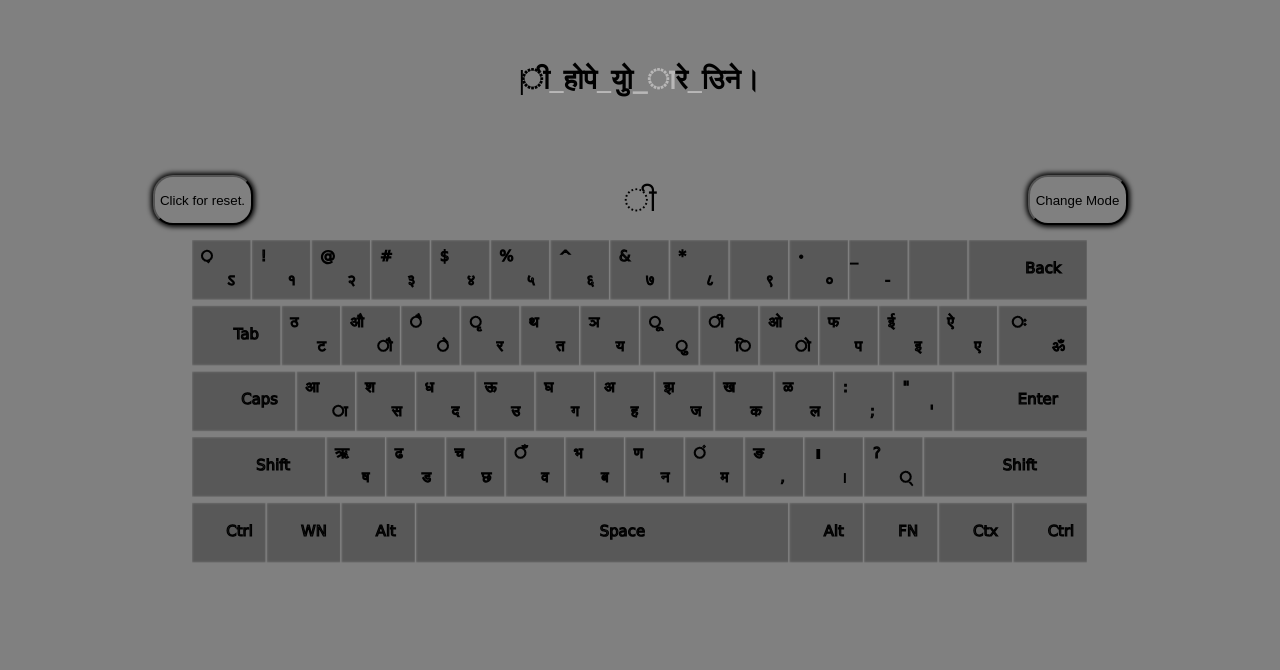
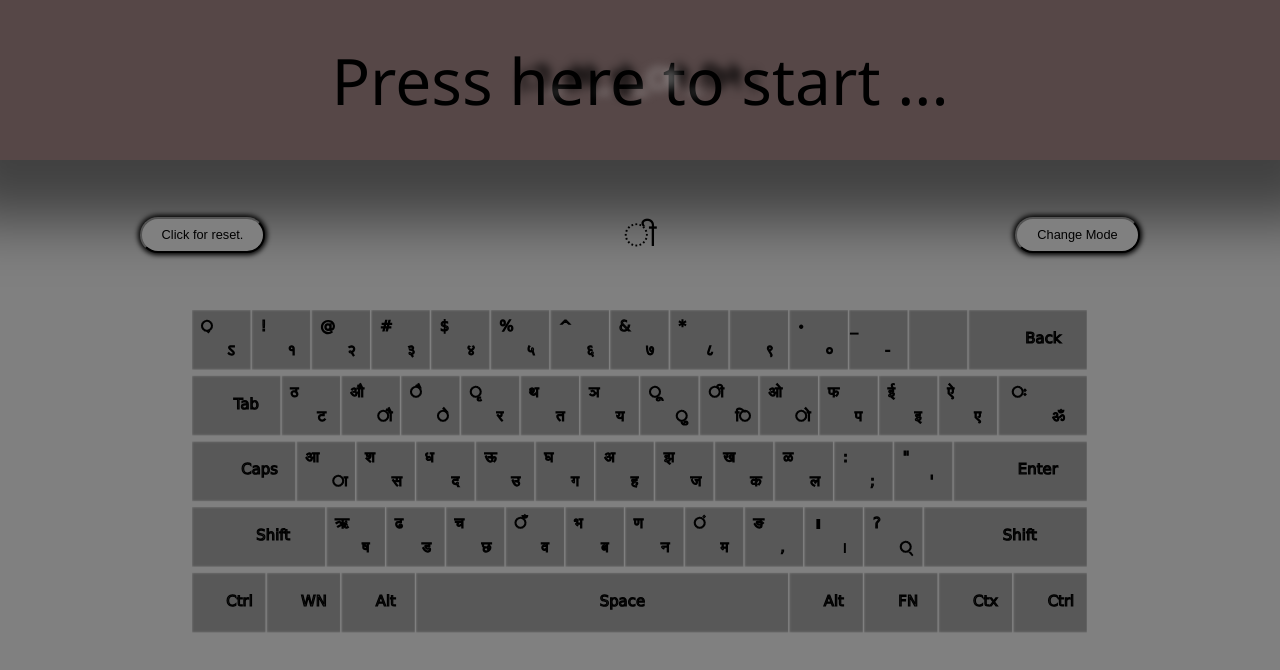
Before and after one commit to Abhipro779/Type, a SvelteKit app: page / in a window 1280 px wide. Shown: the top 670 px of the page. Built offline with nearby package versions, Linux system fonts and the light colour scheme.

Commit message:
Almost ready for final built. NO backend till now.

```diff
--- a/src/routes/+page.svelte
+++ b/src/routes/+page.svelte
@@ -1,8 +1,6 @@
 <script>
 import Keyboard from "./keyboard.svelte";
 import Header from "./Header.svelte";
-let nextitem;
-$:{console.log(nextitem);}
 let obj;
 let val=true;
 let thekeyboard;
@@ -11,14 +9,12 @@ function headervalue(event){
 		thekeyboard.color(event.detail.shift ? [[event.detail.value,41,52],event.detail.correct] : [[event.detail.value],event.detail.correct]);
 	}
 }
-function nextupdate(value){
-	nextitem=value;
-}
+
 </script>
 <div class="kall">
-<Header on:send={headervalue} nextitemget={nextupdate}/>
+<Header on:send={headervalue} />
 
-<Keyboard bind:this={thekeyboard} {nextitem}/>
+<Keyboard bind:this={thekeyboard} />
 </div>
 <style>
 	*{
@@ -29,8 +25,11 @@ function nextupdate(value){
 	.kall{
 		position:relative;
 		height:100dvh;
+		width:100%;
 		background-color: gray;
 	}
 
-
+:global(body),:global(html){
+	overflow:hidden;
+}
 </style>
--- a/src/routes/Header.svelte
+++ b/src/routes/Header.svelte
@@ -2,10 +2,11 @@
     import {displaytext,reset,updater,counter,counterupdate,toggler} from "./stores.js";
     import {Cursor} from "./cursor.js";
 	import { onMount, createEventDispatcher } from "svelte";
-    export let nextitemget;
     let maindata;
     let cursor;
     var caret=null;
+    let focus=false;
+    let input;
     let dispatcher=createEventDispatcher();
     $:{
         resetit();
@@ -21,10 +22,12 @@
                 value:$displaytext[i],
                 ref:null
             })
-            nextitemget(maindata[$counter].value);
+
         }
+        if(input)input.focus()
         if(caret)
         caret.reset()
+
     }
     resetit();
     onMount(()=>{
@@ -34,13 +37,13 @@
     })
 </script>
 <svelte:window on:keypress={(event)=>{
+    if(!focus) return;
     let returned=updater(event);
     dispatcher("send",returned);
     if(returned){
         console.log(returned);
         if(returned.correct){
             counterupdate();
-            nextitemget(maindata[$counter].value);
             caret.update(maindata[$counter].ref);
             console.log("This function ran!");
         }
@@ -54,32 +57,69 @@ on:resize={
 }
 
 />
-<div class="container flex">
-    <div class="text">
+<div class="container flex"  >
+    {#if !focus}
+    <div class="wait" on:click={()=>input.focus()} ><div class="write">Press here to start ...</div></div>
+    {/if}
+    <input bind:this={input} on:focus={()=>{focus=true;}} on:blur={()=>{focus=false;reset();}}>
+    <div class="text" class:blur={!focus}>
         <span class="caret" bind:this={cursor}>|</span>
     {#each maindata as data ,i}<span bind:this={data.ref} class:space={data.value==" "}>{data.value==" " ? "_" : data.value}</span>{/each}
 </div>
 </div>
 
 <style>
+    .text{
+        max-width: 80%;
+
+        word-wrap: break-word;
+    }
     *{
         position:relative;
     }
     span{
         font-size: 28px;
         font-weight: bold;
+
     }
     .space{
         color:rgb(184, 183, 183);
     }
     .flex{
         display:flex;
-        height:20vh;
         justify-content: center;
         align-items: center;
     }
+    .container{
+        height:20vh;
+        width:100%;
+    }
+
     .caret{
         position:absolute;
         transition:transform 0.1s;
     }
+    input{
+        position:absolute;
+        z-index:-1;
+    }
+    .blur{
+        filter:blur(5px);
+    }
+    .wait{
+        position:absolute;
+        width:100%;
+        display: flex;
+        justify-content: center;
+        height: 100%;
+        align-items: center;
+        left:50%;
+        top:50%;
+        transform:translate(-50%,-50%);
+        font-size:5vw;
+        background: rgba(67, 4, 4, 0.449);
+        font-family: 'Segoe UI', Tahoma, Geneva, Verdana, sans-serif;
+        mix-blend-mode: multiply;
+        box-shadow:0px 10px 55px 50px  gray;
+    }
 </style>
--- a/src/routes/Keyboard.svelte
+++ b/src/routes/Keyboard.svelte
@@ -1,7 +1,6 @@
 <script>
-import {keylist,keysize,keyscount,NonCap,Cap,reset} from "./stores.js";
+import {keylist,keysize,keyscount,NonCap,Cap,reset,nextitem} from "./stores.js";
 import Key from "./key.svelte";
-export let nextitem;
 let keydata=[];
 let mode=true;
 let height;
@@ -46,10 +45,10 @@ value[0].forEach(element => {
 });
 }
 </script>
-
+<div class="keyboardholder">
 <div class="buttonholder flexed">
 <button on:click={reset}>Click for reset.</button>
-<div class="thebox">{nextitem==" " ? "_" : nextitem}</div>
+<div class="thebox">{$nextitem==" " ? "_" : $nextitem}</div>
 <button on:click={()=>mode=!mode}>Change Mode</button>
 </div>
 <div class="flexed down" >
@@ -58,6 +57,7 @@ value[0].forEach(element => {
 <Key size={key.size} mode={mode} position={key.position} values={key.values} greenscale={key.greenscale} bind:this={key.refs} />
 {/each}
     </svg>
+</div>
 </div>
 <style>
     div{position:relative;
@@ -71,17 +71,17 @@ value[0].forEach(element => {
         justify-content: center;
         align-items: center;
     }
-    .down{
 
-    }
     .buttonholder{
         justify-content: space-evenly;
         margin:10px;
         padding:5px;
+        height:15%;
     }
     button{
-        aspect-ratio:2;
-        width:100px;
+        aspect-ratio:3.5;
+        width:10%;
+        font-size: 1vw;
         box-shadow: 0px 0px 5px 2px;
         background-color: gray;
         transition:scale 0.5s, box-shadow 0.5s;
@@ -98,4 +98,7 @@ value[0].forEach(element => {
         justify-content: center;
         font-size: 32px;
     }
+    .keyboardholder{
+        height:100%;
+    }
 </style>
--- a/src/routes/stores.js
+++ b/src/routes/stores.js
@@ -5,30 +5,41 @@ export const keyscount=readable([14,28,41,53,61]);
 export const NonCap=readable(['ऽ', '१', '२', '३', '४', '५', '६', '७', '८', '९', '०', '-', '',"Back","Tab", 'ट', 'ौ', 'े', 'र', 'त', 'य', 'ु', 'ि', 'ो', 'प', 'इ', 'ए', 'ॐ',"Caps", 'ा', 'स', 'द', 'उ', 'ग', 'ह', 'ज', 'क', 'ल', ';', "'","Enter","Shift", 'ष', 'ड', 'छ', 'व', 'ब', 'न', 'म', ',' ,'।', '्',"Shift","Ctrl","WN","Alt"," ","Alt","FN","Ctx","Ctrl"]);
 export const Cap=readable(['़', '!', '@', '#', '$', '%', '^', '&', '*', '', '॰', '॒', '',"None","None", 'ठ', 'औ', 'ै', 'ृ', 'थ', 'ञ', 'ू', 'ी', 'ओ', 'फ', 'ई', 'ऐ', 'ः',"None", 'आ', 'श', 'ध', 'ऊ', 'घ', 'अ', 'झ', 'ख', 'ळ', ':', '"',"None","None", 'ऋ', 'ढ', 'च', 'ँ', 'भ', 'ण', 'ं', 'ङ', '॥', '?',"None","None","None","None","None","None","None","None","None"]);
 
-export const speeddata=readable(Array(get(keylist).length).fill([]))
+export const speeddata=readable(Array(get(keylist).length).fill([[],[]]))
 export const toggler=writable(true);
 const maintexts=[
     "ी होपे योु ारे उिने।",
-    "औहात िस योुर नामे?",
+    "औहात सि योुर नामे?",
     "माहेनदरानागार बाता कातहमानदु साममा।",
     "थहिस िस ा लोनग तेसत दोने तो तेसत ौेतहेर चुरसोर ौिलल रेसेत ोन रेसिषे ोर नोत। ी होपे ित ौिलल रेसिषे।"
 ]
-
+let time=0;
 export const displaytext=writable(maintexts[0])
 export const counter=writable(0);
-
+export const nextitem=writable(get(displaytext)[0]);
 
 export function reset(){
 displaytext.update((value)=>{
 return maintexts[Math.floor(Math.random()*maintexts.length)]
-});
+}
+);
 counter.set(0);
+nextitem.set(get(displaytext)[0]);
 console.log(`reset ran!${get(counter)}`);
 toggler.update(value=>!value);
 }
-
+function timeupdate(index,timestamp,shift){
+    if(index!=-1){
+        let newtime=timestamp-time;
+        if(time!=0 && get(counter)!=0 && newtime<5000){
+            speeddata.update((value)=>value[index][shift ? 0 : 1].push(newtime));
+        }
+    }
+    time=timestamp;
+}
 export function updater(event){
     const {code,shiftKey}=event;
+    console.log(event.timeStamp);
     let index=get(keylist).indexOf(code);
     if(index==-1)return null
     let value=(shiftKey ? get(Cap) : get(NonCap))[index];
@@ -43,6 +54,7 @@ export function updater(event){
         }
     }
     else{
+        time=0;
         return {
             value:index,
             correct:false,
@@ -57,6 +69,7 @@ export function counterupdate(){
         reset()
     }
     else{
-        counter.update((value)=>value+1)
+        counter.update((value)=>value+1);
+        nextitem.set(get(displaytext)[get(counter)]);
     }
 }
```
